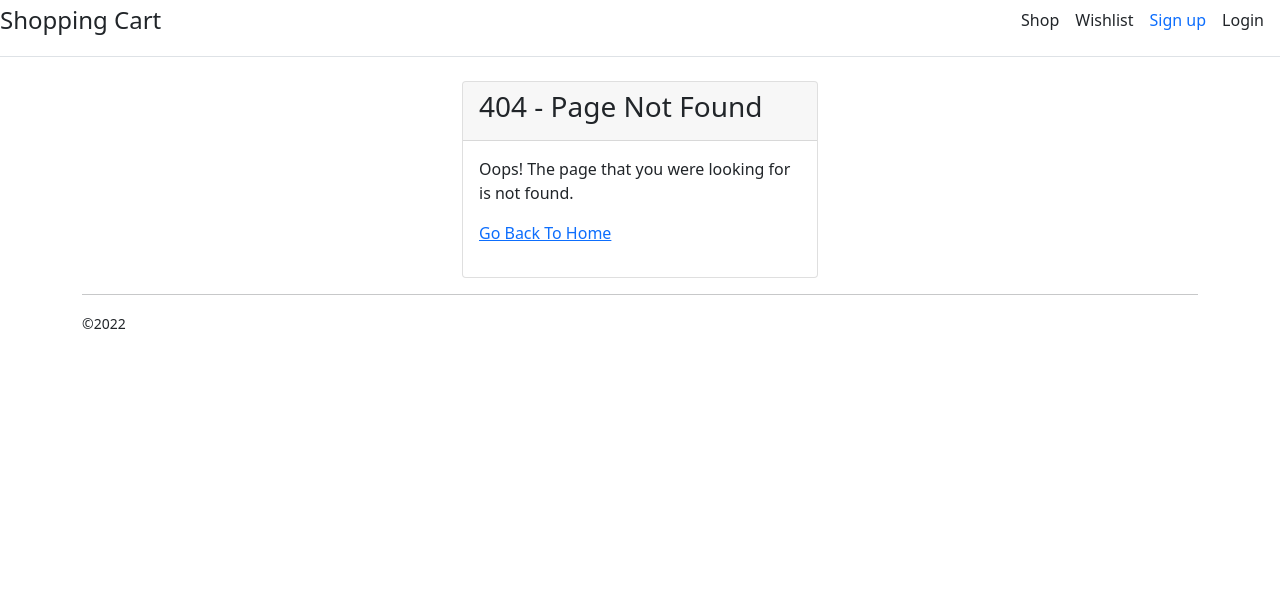
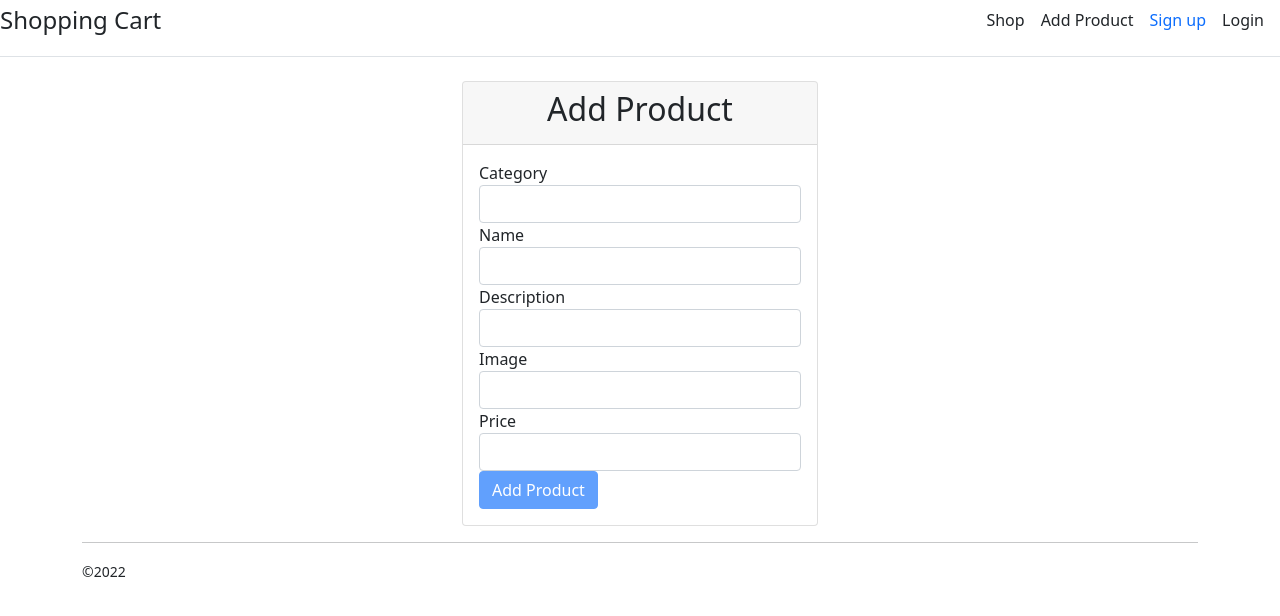
Before and after one commit to suhaozdemir/AngularShop, an Angular app: page /product-add in a window 1280 px wide. Before the commit this address had no page. Shown: the top 616 px of the page. Built offline with nearby package versions, Linux system fonts and the light colour scheme; data requests are answered from the project's data file.

Commit message:
Added Add Product functionality

```diff
--- a/db.json
+++ b/db.json
@@ -53,8 +53,16 @@
       "category": 5,
       "name": "Nokia 3310",
       "description": "Ut enim ad minima veniam, quis nostrum exercitationem ullam corporis suscipit laboriosam, Nemo enim ipsam voluptatem quia voluptas sit aspernatur aut odit aut fugit, sed quia consequuntur magni.",
-      "imageUrl": "http://www.bilisimgezegeni.com/wp-content/uploads/2017/02/Nokia-3310-bilisimgezegenicom.png",
+      "imageUrl": "https://teknoseyir.com/wp-content/uploads/2015/12/8c2c944d29394553.jpg",
       "price": 1
+    },
+    {
+      "category": "4",
+      "name": "Vivo Y21S",
+      "description": "Nemo enim ipsam voluptatem quia voluptas sit aspernatur aut odit aut fugit, sed quia consequuntur magni dolores eos qui ratione voluptatem sequi nesciunt. Neque porro quisquam est, qui dolorem ipsum quia dolor sit amet, consectetur, adipisci velit, sed quia non numquam eius modi tempora incidunt ut labore et dolore magnam aliquam quaerat voluptatem.",
+      "imageUrl": "https://cdn.vatanbilgisayar.com/Upload/PRODUCT/vivo/thumb/130675-2-1_large.jpg",
+      "price": "600",
+      "id": 8
     }
   ],
   "cart": [],
@@ -67,23 +75,55 @@
     },
     {
       "id": 5
+    },
+    {
+      "id": 8
     }
   ],
   "categories": [
-    {"id": 1, "name": "iPhone"},
-    {"id": 2, "name": "Xiaomi"},
-    {"id": 3, "name": "Samsung"},
-    {"id": 4, "name": "Vivo"},
-    {"id": 5, "name": "Nokia"}
+    {
+      "id": 1,
+      "name": "iPhone"
+    },
+    {
+      "id": 2,
+      "name": "Xiaomi"
+    },
+    {
+      "id": 3,
+      "name": "Samsung"
+    },
+    {
+      "id": 4,
+      "name": "Vivo"
+    },
+    {
+      "id": 5,
+      "name": "Nokia"
+    }
   ],
   "prices": [
-    {"price": 1000},
-    {"price": 700},
-    {"price": 600},
-    {"price": 500},
-    {"price": 350},
-    {"price": 100},
-    {"price": 1}
+    {
+      "price": 1000
+    },
+    {
+      "price": 700
+    },
+    {
+      "price": 600
+    },
+    {
+      "price": 500
+    },
+    {
+      "price": 350
+    },
+    {
+      "price": 100
+    },
+    {
+      "price": 1
+    }
   ],
   "profile": {
     "name": "typicode"
--- a/src/app/app-routing-module.ts
+++ b/src/app/app-routing-module.ts
@@ -4,11 +4,13 @@ import { ShoppingCartComponent } from "./components/shopping-cart/shopping-cart.
 import { LoginComponent } from "./components/login/login.component"
 import { RegisterComponent } from "./components/register/register.component"
 import { PageNotFoundComponent } from "./components/shared/page-not-found/page-not-found.component"
+import { ProductAddComponent } from "./components/product-add/product-add.component"
 
 const routes: Routes = [
     { path: '', redirectTo: '/shop', pathMatch: 'full'},
     { path: 'login', component: LoginComponent },
     { path: 'register', component: RegisterComponent },
+    { path: 'product-add', component: ProductAddComponent},
     { path: 'shop', component: ShoppingCartComponent},
     { path: 'shop/category/:catID', component: ShoppingCartComponent},
     { path: 'shop/price/:price', component: ShoppingCartComponent},
--- /dev/null
+++ b/src/app/components/product-add/product-add.component.html
@@ -0,0 +1,65 @@
+<div class="row">
+    <div class="col-md-4 offset-md-4">
+      <div class="guest-form-card card">
+
+        <div class="card-header text-center">
+          <h2>Add Product</h2>
+        </div>
+
+        <div class="card-body">
+          <form [formGroup]="addProductForm" (ngSubmit)="addProduct()">
+            <div class="form-group">
+              <label for="category">Category</label>
+              <select
+                name="category"
+                class="form-control"
+                formControlName="category">
+            <option *ngFor="let category of categories" [value]="category.id">{{category.name}}</option>
+            </select>
+              <span class="invalid-feedback">Name can't be blank.</span>
+            </div>
+
+            <div class="form-group">
+              <label for="name">Name</label>
+              <input
+                id="name"
+                class="form-control"
+                formControlName="name"
+              />
+            </div>
+
+            <div class="form-group">
+              <label for="description">Description</label>
+              <input
+                id="description"
+                class="form-control"
+                formControlName="description"
+              />
+              <span class="invalid-feedback">Username can't be blank.</span>
+            </div>
+
+            <div class="form-group">
+              <label for="imageUrl">Image</label>
+              <input
+                id="imageUrl"
+                class="form-control"
+                formControlName="imageUrl"
+              />
+            </div>
+
+            <div class="form-group">
+              <label for="price">Price</label>
+              <input
+                id="price"
+                class="form-control"
+                formControlName="price"
+              />
+              <span class="invalid-feedback">Passwords must match.</span>
+            </div>
+
+            <button class="btn btn-primary btn-block" [disabled]="addProductForm.invalid">Add Product</button>
+          </form>
+        </div>
+      </div>
+    </div>
+  </div>
--- /dev/null
+++ b/src/app/components/product-add/product-add.component.ts
@@ -0,0 +1,68 @@
+import { Component, OnInit } from '@angular/core';
+import { ProductService } from 'src/app/services/product.service';
+import { CategoryService } from 'src/app/services/category.service';
+import { PriceService } from 'src/app/services/price.service';
+import { FormBuilder, FormGroup, Validators } from '@angular/forms';
+import { Product } from 'src/app/models/product';
+import { Category } from 'src/app/models/category';
+import { Prices } from 'src/app/models/prices';
+
+@Component({
+  selector: 'app-product-add',
+  templateUrl: './product-add.component.html',
+  styleUrls: ['./product-add.component.css']
+})
+export class ProductAddComponent implements OnInit {
+
+  constructor(private formBuilder : FormBuilder,
+    private productService : ProductService,
+    private categoryService : CategoryService,
+    private priceService : PriceService) { }
+
+  ngOnInit(): void {
+    this.createAddProductForm();
+    this.getCategories();
+  }
+
+  addProductForm!: FormGroup;
+  product!: Product;
+  categories: Category[] = [];
+  price!: Prices;
+
+  createAddProductForm(){
+    this.addProductForm = this.formBuilder.group(
+      {
+        category:["", Validators.required],
+        name:["", Validators.required],
+        description:["", Validators.required],
+        imageUrl:["", Validators.required],
+        price:["", Validators.required],
+      }
+    )
+  }
+
+  addProduct(){
+    if(this.addProductForm.valid){
+      this.product = this.addProductForm.value
+      this.productService.addProduct(this.product).subscribe(product => {
+        // this.addPrice();
+      })
+    }
+  }
+
+  // addPrice(){
+  //   if(this.addProductForm.valid){
+  //     this.price = this.addProductForm.controls['price'].value;
+  //     this.priceService.addPrice(this.price).subscribe(price => {
+  //       console.log(this.price);
+  //     })
+  //   }
+  // }
+
+  getCategories(){
+    this.categoryService.getCategories().subscribe(category => {
+      this.categories = category;
+    })
+  }
+
+}
--- a/src/app/components/shared/nav/nav.component.html
+++ b/src/app/components/shared/nav/nav.component.html
@@ -5,7 +5,7 @@
 
         <nav class="d-inline-flex mt-2 mt-md-0 ms-md-auto">
           <a class="me-3 py-2 text-dark text-decoration-none" [routerLink]="['/shop']">Shop</a>
-          <a class="me-3 py-2 text-dark text-decoration-none" [routerLink]="['/wishlist']">Wishlist</a>
+          <a class="me-3 py-2 text-dark text-decoration-none" [routerLink]="['/product-add']">Add Product</a>
 
         </nav>
         <a class="me-3 py-2 text-blue text-decoration-none" [routerLink]="['/register']">Sign up</a>
--- a/src/app/components/shopping-cart/cart/cart.component.ts
+++ b/src/app/components/shopping-cart/cart/cart.component.ts
@@ -11,7 +11,7 @@ import { CartItem } from 'src/app/models/cart-item';
 })
 export class CartComponent implements OnInit {
 
-  //Sepetteki urunler
+
   cartItems = Array();
 
   cartTotal = 0;
@@ -19,7 +19,6 @@ export class CartComponent implements OnInit {
   constructor(private msgService: MessengerService,
     private cartService: CartService) { }
 
-  //Init durumunda sepetteki urunlerin toplam fiyatini gostermek icin
   ngOnInit() {
     this.handleSubscription();
     this.getCartItems();
--- a/src/app/models/product.ts
+++ b/src/app/models/product.ts
@@ -1,17 +1,18 @@
 export class Product {
-    id: number;
-    category: number;
-    name: string;
-    description: string;
-    price: number;
-    imageUrl: string;
+    id!: number;
+    category!: number;
+    name!: string;
+    description!: string;
+    price!: number;
+    imageUrl!: string;
 
-    constructor(id : any, category: any, name : any, description = '', price = 0, imageUrl = 'https://st-troy.mncdn.com/mnresize/1500/1500/Content/media/ProductImg/original/mlvc3tua-apple-iphone-13-pro-128gb-altin-637678394638401462.jpg'){
-        this.id = id;
-        this.category = category;
-        this.name = name;
-        this.description = description;
-        this.price = price;
-        this.imageUrl = imageUrl;
-    }
+
+    // constructor(id : any, category: any, name : any, description = '', price = 0, imageUrl = 'https://st-troy.mncdn.com/mnresize/1500/1500/Content/media/ProductImg/original/mlvc3tua-apple-iphone-13-pro-128gb-altin-637678394638401462.jpg'){
+    //     this.id = id;
+    //     this.category = category;
+    //     this.name = name;
+    //     this.description = description;
+    //     this.price = price;
+    //     this.imageUrl = imageUrl;
+    // }
 }
--- a/src/app/services/messenger.service.ts
+++ b/src/app/services/messenger.service.ts
@@ -12,7 +12,7 @@ export class MessengerService {
   constructor() { }
 
   sendMsg(product: any){
-    this.subject.next(product); //Trigger an event
+    this.subject.next(product);
   }
 
   getMsg(){
--- a/src/app/services/price.service.ts
+++ b/src/app/services/price.service.ts
@@ -2,7 +2,7 @@ import { Injectable } from '@angular/core';
 import { HttpClient } from '@angular/common/http';
 import { Observable } from 'rxjs';
 import { Prices } from '../models/prices';
-import { pricesUrl } from 'src/config/api';
+import { pricesUrl} from 'src/config/api';
 
 @Injectable({
   providedIn: 'root'
@@ -11,6 +11,10 @@ export class PriceService {
 
   constructor(private http: HttpClient) { }
 
+  addPrice(price : Prices) : Observable<any>{
+    return this.http.post(pricesUrl, price)
+  }
+
   getPrices() : Observable<Prices[]>{
     return this.http.get<Prices[]>(pricesUrl);
   }
--- a/src/app/services/product.service.ts
+++ b/src/app/services/product.service.ts
@@ -1,6 +1,6 @@
 import { Injectable } from '@angular/core';
 import { Product } from 'src/app/models/product';
-import { HttpClient } from '@angular/common/http';
+import { HttpClient, HttpHeaders } from '@angular/common/http';
 import { Observable } from 'rxjs';
 import { priceUrl,categoryUrl, productUrl } from 'src/config/api';
 
@@ -12,6 +12,16 @@ export class ProductService {
 
 
   constructor(private http: HttpClient) { }
+
+  addProduct(product:Product): Observable<any>{
+    const httpOptions = {
+      headers: new HttpHeaders({
+        'Content-Type': 'application/json',
+        'Authorization': 'Token'
+      })
+    }
+    return this.http.post(productUrl, product);
+  }
 
   getProducts(category:number, price:number): Observable<Product[]> {
     if(category){
```
Also changed, not shown: src/app/app.module.ts (+7 -2 lines), src/app/components/product-add/product-add.component.css (added), 1 other file (tests, documents, lock files or other folders).
